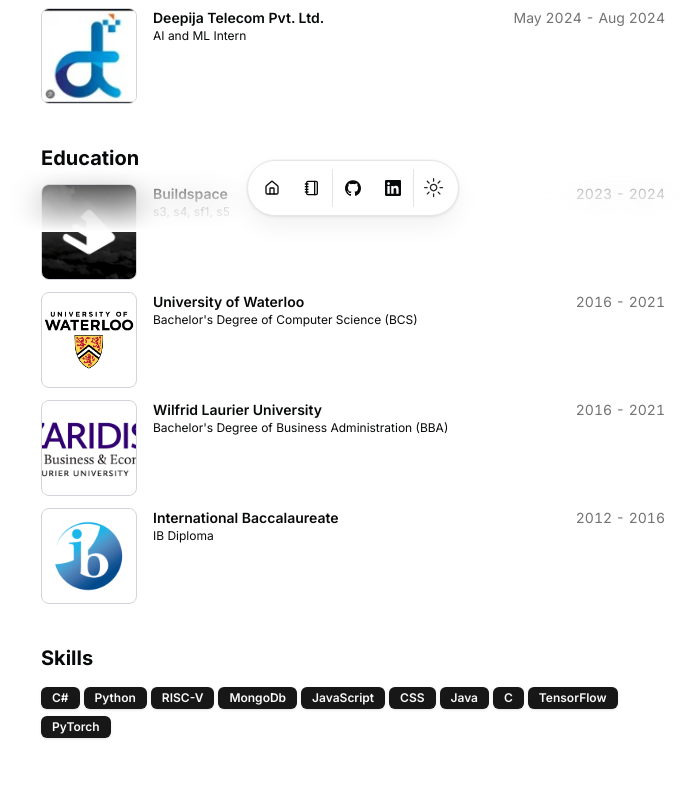
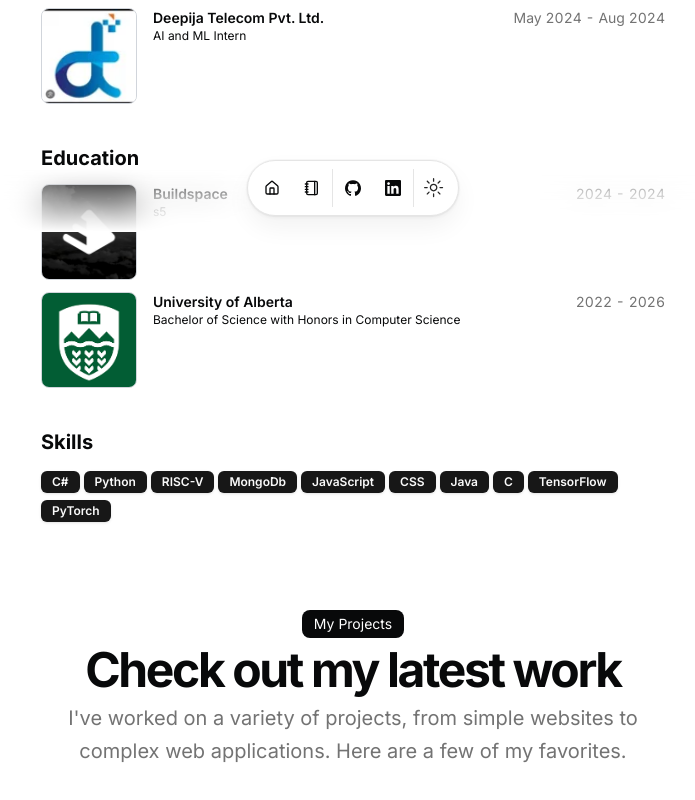
Before and after one commit to Anshcool5/portfolio-site, a Next.js app: page / in a window 1280 px wide. Shown: the part 568-1368 px from the top of the page, without its empty margins (287-982 px from the left). Built offline with nearby package versions, Linux system fonts and the light colour scheme.

Commit message:
adding personal info

```diff
--- a/src/data/resume.tsx
+++ b/src/data/resume.tsx
@@ -87,34 +87,18 @@ export const DATA = {
     {
       school: "Buildspace",
       href: "https://buildspace.so",
-      degree: "s3, s4, sf1, s5",
+      degree: "s5",
       logoUrl: "/buildspace.jpg",
-      start: "2023",
+      start: "2024",
       end: "2024",
     },
     {
-      school: "University of Waterloo",
-      href: "https://uwaterloo.ca",
-      degree: "Bachelor's Degree of Computer Science (BCS)",
-      logoUrl: "/waterloo.png",
-      start: "2016",
-      end: "2021",
-    },
-    {
-      school: "Wilfrid Laurier University",
-      href: "https://wlu.ca",
-      degree: "Bachelor's Degree of Business Administration (BBA)",
-      logoUrl: "/laurier.png",
-      start: "2016",
-      end: "2021",
-    },
-    {
-      school: "International Baccalaureate",
-      href: "https://ibo.org",
-      degree: "IB Diploma",
-      logoUrl: "/ib.png",
-      start: "2012",
-      end: "2016",
+      school: "University of Alberta",
+      href: "https://www.ualberta.ca",
+      degree: "Bachelor of Science with Honors in Computer Science",
+      logoUrl: "/UalbertaLogo.png",
+      start: "2022",
+      end: "2026",
     },
   ],
   projects: [
```
Also changed, not shown: public/UalbertaLogo.png (added), public/waterloo.png (deleted).
